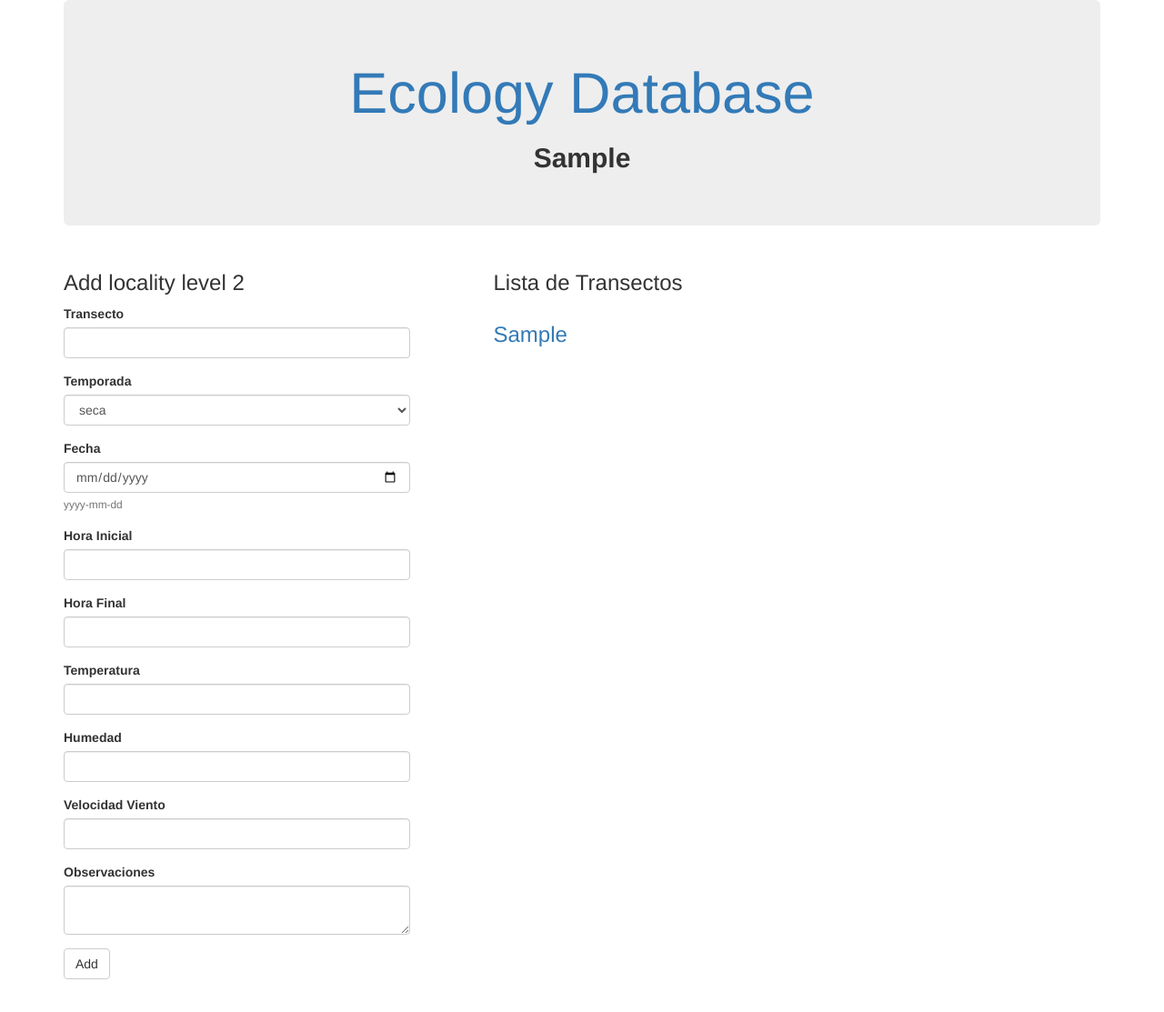
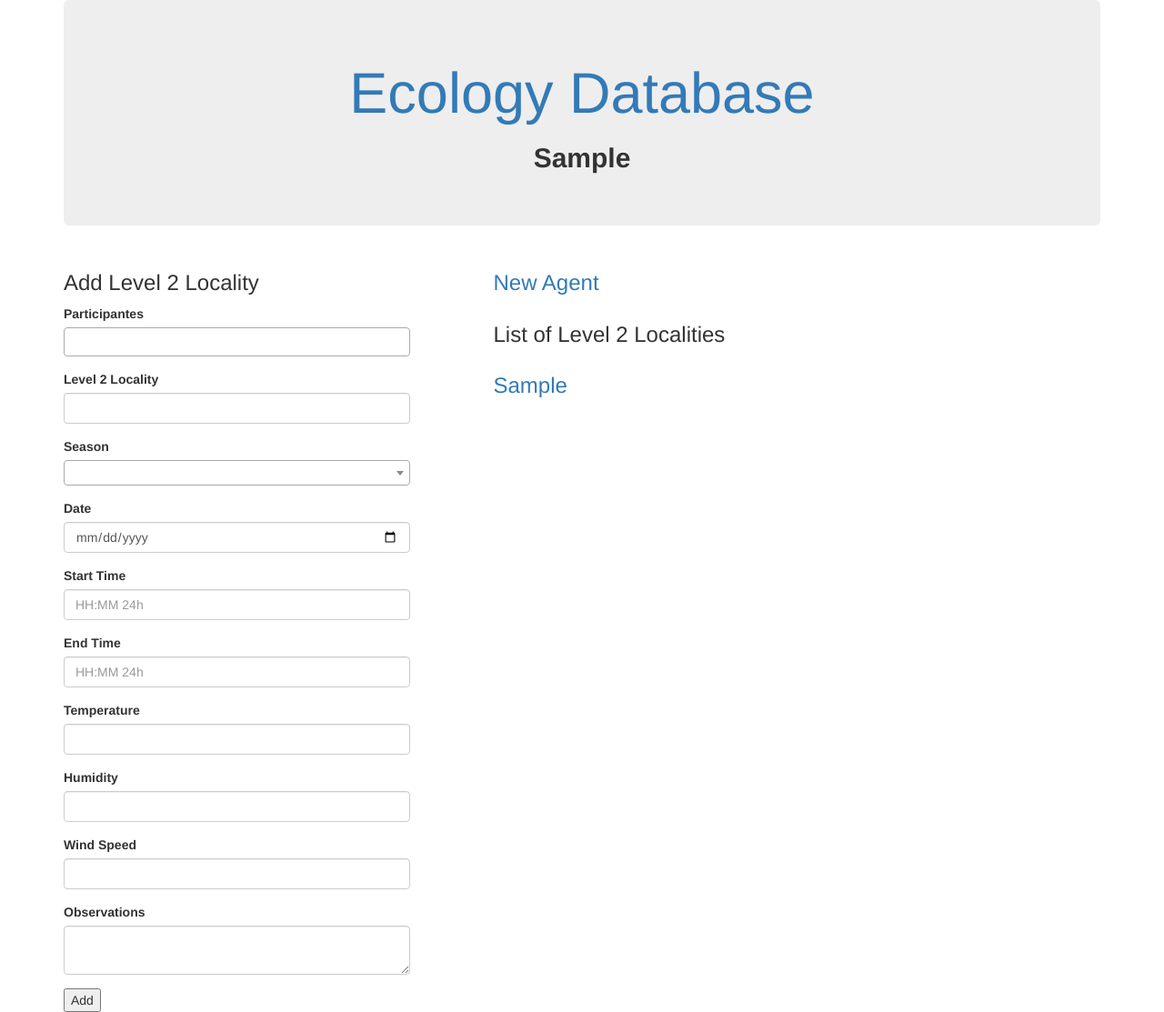
Before and after one commit to fpichardom/ecological_database_template, a Flask app: page /transectos/1 in a window 1280 px wide. Shown: the whole page at 91% size. Before the commit the page ends 1077 px from the top, so only its background shows below. Run offline with Flask 2, Linux system fonts and the light colour scheme; tables that the repository leaves empty hold one stand-in row (values such as "Sample post"); some libraries are stand-ins or nearby versions.

Commit message:
Setup agents page and fields, translations
Better alternative for the return button in taxa and agents pages, rename forms into a more general template manner

```diff
--- a/manage.py
+++ b/manage.py
@@ -1,6 +1,6 @@
 from webapp import app
 from webapp.models import (
-   db,
+    db,
     Taxon,
     Transecto,
     ParqueUrbano,
--- a/webapp/__init__.py
+++ b/webapp/__init__.py
@@ -42,6 +42,7 @@ def home():
 @app.route('/transectos/<int:parque_id>', methods=['GET', 'POST'])
 def transectos(parque_id):
     form = TransectoForm()
+    form.participantes.choices = [(part.id, part.nombre+" "+part.apellidos) for part in Participante.query.order_by('apellidos')]
     #form.temporada.choices=[('seca','seca'),('humeda','humeda')]
     transectos = Transecto.query.filter_by(parque_id=parque_id)
     parque = ParqueUrbano.query.get_or_404(parque_id)
@@ -59,6 +60,9 @@ def transectos(parque_id):
         new_tr.humedad = form.humedad.data
         new_tr.velocidad_viento = form.velocidad_viento.data
         new_tr.observaciones = form.observaciones.data
+        for part in form.participantes.data:
+            part_obj = Participante.query.get_or_404(part)
+            new_tr.participantes.append(part_obj)
 
         try:
             db.session.add(new_tr)
@@ -68,6 +72,7 @@ def transectos(parque_id):
             form.transecto.errors.append('Ya existe')
             db.session.rollback()
 
+        return redirect(url_for('transectos',parque_id=parque_id))
     return render_template(
         'transectos.html',
         transectos=transectos,
@@ -123,7 +128,7 @@ def quadrat(qdt_id):
         if not TaxonQuadrat.query.filter_by(quadrat_id=qdt_id, taxon_id=form.taxon_id.data).first():
             db.session.add(new_bind)
             db.session.commit()
-            return redirect(url_for('quadrat',qdt_id=qdt_id))
+            return redirect(url_for('quadrat', qdt_id=qdt_id))
 
     return render_template(
         'quadrat.html',
@@ -132,11 +137,11 @@ def quadrat(qdt_id):
         asos=asos
     )
 
-@app.route('/taxa', methods=['GET', 'POST'])
-def taxon():
+@app.route('/taxa/<int:qdt_id>', methods=['GET', 'POST'])
+def taxon(qdt_id):
     form = TaxonForm()
     taxa = Taxon.query.order_by('nombre_cientifico').all()
-
+    quadrat = Quadrat.query.get_or_404(qdt_id)
 
     if form.validate_on_submit():
         new_taxon = Taxon()
@@ -149,33 +154,35 @@ def taxon():
         try:
             db.session.add(new_taxon)
             db.session.commit()
-            return redirect(url_for('taxon'))
+            return redirect(url_for('taxon', qdt_id=quadrat.id))
         except IntegrityError:
             db.session.rollback()
-            flash(' Taxon already exists','danger')
+            flash(' Taxon already exists', 'danger')
 
     return render_template(
         'taxa.html',
         taxa=taxa,
+        quadrat=quadrat,
         form=form
     )
 
-@app.route('/participantes', methods=['GET', 'POST'])
-def participantes():
+@app.route('/participantes/<int:parque_id>', methods=['GET', 'POST'])
+def participantes(parque_id):
 
     form = ParticipanteForm()
     participantes = Participante.query.order_by('nombre').all()
     resp =''
+    parque = ParqueUrbano.query.get_or_404(parque_id)
     if form.validate_on_submit():
-        resp = form.participante.data
+        resp = form.agent.data
         new_parti = Participante()
-        new_parti.nombre = form.participante.data['nombre']
-        new_parti.apellidos = form.participante.data['apellidos']
+        new_parti.nombre = form.agent.data['nombre']
+        new_parti.apellidos = form.agent.data['apellidos']
 
         try:
             db.session.add(new_parti)
             db.session.commit()
-            return redirect(url_for('participantes'))
+            return redirect(url_for('participantes', tr_id=parque.id))
         except IntegrityError:
             db.session.rollback()
             flash(' Agent already exists','danger')
@@ -187,13 +194,13 @@ def participantes():
         return render_template(
         'participantes.html',
         participantes=participantes,
-        form=form,resp=resp)
+        form=form,resp=resp,parque=parque)
         #return redirect(url_for('participantes'))
 
     return render_template(
         'participantes.html',
         participantes=participantes,
-        form=form,resp=resp
+        form=form,resp=resp, parque=parque
     )
 if __name__ == '__main__':
     app.run()
--- a/webapp/forms.py
+++ b/webapp/forms.py
@@ -1,6 +1,6 @@
 from flask_wtf import FlaskForm
 from wtforms import (StringField, IntegerField, BooleanField, TextAreaField,
-                    SelectField, DecimalField, FormField, SubmitField, FieldList)
+                    SelectField, DecimalField, FormField, SubmitField, FieldList, SelectMultipleField)
 from wtforms.fields.html5 import DateField
 from wtforms_components import TimeField
 from wtforms.validators import InputRequired, Length, Optional
@@ -18,27 +18,28 @@ from .models import Transecto
 ######## Standard Wtforms Forms ###############
 
 class ParqueForm(FlaskForm):
-    parque = StringField('Locality level 1', validators=[InputRequired(), Length(max=100)])
+    parque = StringField('Level 1 Locality', validators=[InputRequired(), Length(max=100)])
     submit = SubmitField('Add')
 
 class TransectoForm(FlaskForm):
-    transecto = StringField('Transecto', validators=[InputRequired(), Length(max=50)])
-    temporada = SelectField('Temporada', choices=[('seca', 'seca'), ('humeda', 'humeda')])
-    fecha = DateField('Fecha', format='%Y-%m-%d', validators=[Optional()], description="yyyy-mm-dd")
-    hora_inicial = TimeField('Hora Inicial', format='%H:%M', validators=[Optional()],description="HH:MM")
-    hora_final = TimeField('Hora Final', format='%H:%M', validators=[Optional()],description="HH:MM")
-    temperatura = DecimalField('Temperatura', validators=[Optional()])
-    humedad = DecimalField('Humedad', validators=[Optional()])
-    velocidad_viento = DecimalField('Velocidad Viento', validators=[Optional()])
-    observaciones = TextAreaField('Observaciones', validators=[Optional()])
+    transecto = StringField('Level 2 Locality', validators=[InputRequired(), Length(max=50)])
+    temporada = SelectField('Season', choices=[("", ""), ('wet', 'wet'), ('dry', 'dry')])
+    fecha = DateField('Date', format='%Y-%m-%d', validators=[Optional()])#, description="yyyy-mm-dd"
+    hora_inicial = TimeField('Start Time', format='%H:%M', validators=[Optional()],description="HH:MM")
+    hora_final = TimeField('End Time', format='%H:%M', validators=[Optional()])#, description="HH:MM"
+    temperatura = DecimalField('Temperature', validators=[Optional()])
+    humedad = DecimalField('Humidity', validators=[Optional()])
+    velocidad_viento = DecimalField('Wind Speed', validators=[Optional()])
+    observaciones = TextAreaField('Observations', validators=[Optional()])
+    participantes = SelectMultipleField('Participantes', validators=[Optional()], coerce=int)
     #participantes = FieldList(SelectField('Participante',choices=None), min_entries=2)
     submit = SubmitField('Add')
 
 class QuadratForm(FlaskForm):
-    quadrat = StringField('Quadrat', validators=[InputRequired(), Length(max=10)])
-    temperatura_suelo = DecimalField('Temperatura Suelo', validators=[Optional()])
-    ramas = BooleanField('Ramas')
-    profundidad_hojarasca = DecimalField('Profundidad Hojarasca', validators=[Optional()])
+    quadrat = StringField('Level 3 Locality', validators=[InputRequired(), Length(max=10)])
+    temperatura_suelo = DecimalField('Soil Temperature', validators=[Optional()])
+    ramas = BooleanField('Branches')
+    profundidad_hojarasca = DecimalField('Leaf Litter Depth', validators=[Optional()])
     submit = SubmitField('Add')
 
 
@@ -46,28 +47,28 @@ class QuadratForm(FlaskForm):
 class TaxonQuadratForm(FlaskForm):
     #quadrat_id = IntegerField('Quadrat',validators=[InputRequired()])
     taxon_id = SelectField('Taxon', validators=[InputRequired()], coerce=int)
-    abundancia = IntegerField('Abundancia', validators=[Optional()])
+    abundancia = IntegerField('Abundance', validators=[Optional()])
     vial = StringField('Vial', validators=[Length(max=3), Optional()])
-    alfiler = IntegerField('Alfiler', validators=[Optional()])
-    alcohol = IntegerField('Alcohol', validators=[Optional()])
+    alfiler = IntegerField('Pinned', validators=[Optional()])
+    alcohol = IntegerField('Wet Collection', validators=[Optional()])
 
 
 
 class ParticipanteSubForm(FlaskForm):
-    nombre = StringField('Nombre', validators=[InputRequired(), Length(max=10)])
-    apellidos = StringField('Apellidos', validators=[InputRequired()])
+    nombre = StringField('Name', validators=[InputRequired(), Length(max=10)])
+    apellidos = StringField('Lastname', validators=[InputRequired()])
 
     def __init__(self, csrf_enabled=False, *args, **kwargs):
         super(ParticipanteSubForm, self).__init__(csrf_enabled=csrf_enabled, *args, **kwargs)
 class ParticipanteForm(FlaskForm):
-    participante = FormField(ParticipanteSubForm)
+    agent = FormField(ParticipanteSubForm)
     submit = SubmitField("Add agent")
 
 class TaxonSubForm(FlaskForm):
-    genero = StringField('Género', validators=[InputRequired(), Length(max=50)])
-    especie = StringField('Especie', validators=[Optional(), Length(max=50)], default='sp.')
-    sub_especie = StringField('Sub-especie', validators=[Optional(), Length(max=50)])
-    autor = StringField('Autor', validators=[Optional(), Length(max=100)])
+    genero = StringField('Genus', validators=[InputRequired(), Length(max=50)])
+    especie = StringField('Specific Epithet', validators=[Optional(), Length(max=50)], default='sp.')
+    sub_especie = StringField('Infra-specific Epithet', validators=[Optional(), Length(max=50)])
+    autor = StringField('Author', validators=[Optional(), Length(max=100)])
 
     def __init__(self, csrf_enabled=False, *args, **kwargs):
         super(TaxonSubForm, self).__init__(csrf_enabled=csrf_enabled, *args, **kwargs)
--- a/webapp/templates/base.html
+++ b/webapp/templates/base.html
@@ -8,7 +8,7 @@
                 <p class="help-block">{{ e }}</p>
             {% endfor %}
         {% endif %}
-        {% if field.type == 'SelectField' %}
+        {% if field.type == 'SelectField' or field.type == 'SelectMultipleField' %}
             {{ field(class_="form-control search-select") }}
         {%elif field.type == 'DateField'%}
             {{ field(class_="form-control", placeholder="yyyy-mm-dd") }}
@@ -51,7 +51,7 @@
         <meta charset="utf-8">
         <meta http-equiv="X-UA-Compatible" content="IE=edge">
         <meta name="viewport" content="width=device-width, initial-scale=1">
-        <title>{% block title %}Blog{% endblock %}</title>
+        <title>{% block title %}Ecology Database{% endblock %}</title>
         <link rel="stylesheet" href="https://maxcdn.bootstrapcdn.com/bootstrap/3.3.7/css/bootstrap.min.css" integrity="sha384-BVYiiSIFeK1dGmJRAkycuHAHRg32OmUcww7on3RYdg4Va+PmSTsz/K68vbdEjh4u" crossorigin="anonymous">
         <link rel="stylesheet" href="https://cdnjs.cloudflare.com/ajax/libs/select2/4.0.3/css/select2.min.css">
 
@@ -70,7 +70,7 @@
     <body>
         <div class="container">
             <div class="jumbotron text-center">
-                <h1><a href="/"> Ecology Database</a></h1>
+                <h1><a href="/">Ecology Database</a></h1>
                 <h2>{% block sub %} Level 1 Locality {%endblock%}</h2>
 
             </div>
--- a/webapp/templates/parque.html
+++ b/webapp/templates/parque.html
@@ -4,7 +4,7 @@
     <div class="row">
         <div class="col-md-9">
             <div class="row">
-                <h3>Add locality level 1 </h3>
+                <h3>Add Level 1 Locality</h3>
             </div>
             <div class="row">
                 <!--##flask-bootstrap form template##-->
@@ -18,7 +18,7 @@
                 </form> -->
             </div>
             <div class="row">
-                <h3>Locality level 1 list</h3>
+                <h3>List of Level 1 localities</h3>
             </div>
             <div class="row">
                 {% for p in parques %}
--- a/webapp/templates/quadrats.html
+++ b/webapp/templates/quadrats.html
@@ -27,7 +27,7 @@
         </div>
         <div class="col-md-5">
             <div class="row">
-                <h3> List of level 3 localities</h3>
+                <h3> List of level 3 Localities</h3>
             </div>
             <div class="row">
                 {% for qdt in quadrats %}
--- a/webapp/templates/taxa.html
+++ b/webapp/templates/taxa.html
@@ -3,7 +3,9 @@
 {% block sub %}
 Taxa
 <br>
-<a href="javascript:history.go(-1)">Regresar</a>
+<a href="{{ url_for('quadrat', qdt_id=quadrat.id)}}">Back</a>
+<!-- <a href="javascript:history.go(-1)" onclick="location.href = document.referrer; return false;">Back</a> -->
+<!-- <a href="javascript:history.go(-1)">Regresar</a> -->
 {% endblock %}
 {% block body %}
     <div class="row">
--- a/webapp/templates/transectos.html
+++ b/webapp/templates/transectos.html
@@ -6,13 +6,14 @@
         <div class="col-md-5">
             <div class="col-md-10">
                 <div class="row">
-                    <h3>Add locality level 2</h3>
+                    <h3>Add Level 2 Locality</h3>
                 </div>
                 <div class="row">
-                        {{ wtf.quick_form(form) }}
+                        <!-- {{ wtf.quick_form(form) }} -->
 
-                    <!--<form method="POST" action="{{ url_for('transectos',parque_id=parque.id) }}">
+                    <form method="POST" action="{{ url_for('transectos',parque_id=parque.id) }}">
                         {{ form.hidden_tag() }}
+                        {{ render_field(form.participantes) }}
                         {{ render_field(form.transecto) }}
                         {{ render_field(form.temporada) }}
                         {{ render_field(form.fecha) }}
@@ -22,14 +23,18 @@
                         {{ render_field(form.humedad) }}
                         {{ render_field(form.velocidad_viento) }}
                         {{ render_field(form.observaciones) }}
-                        <input type="submit" value="Añadir"> </form> -->
 
+                        <input type="submit" value="Add">
+                    </form>
                 </div>
             </div>
         </div>
         <div class="col-md-5">
             <div class="row">
-                <h3>Lista de Transectos</h3>
+                <h3><a href="{{ url_for('participantes', parque_id=parque.id)}}">New Agent</a></h3>
+            </div>
+            <div class="row">
+                <h3>List of Level 2 Localities</h3>
             </div>
             <div class="row">
                 {% for tr in transectos %}
```
Also changed, not shown: webapp/config.py (+7 -4 lines), webapp/models.py (+7 -6 lines), webapp/templates/participantes.html (+7 -3 lines), webapp/templates/quadrat.html (+5 -4 lines).
